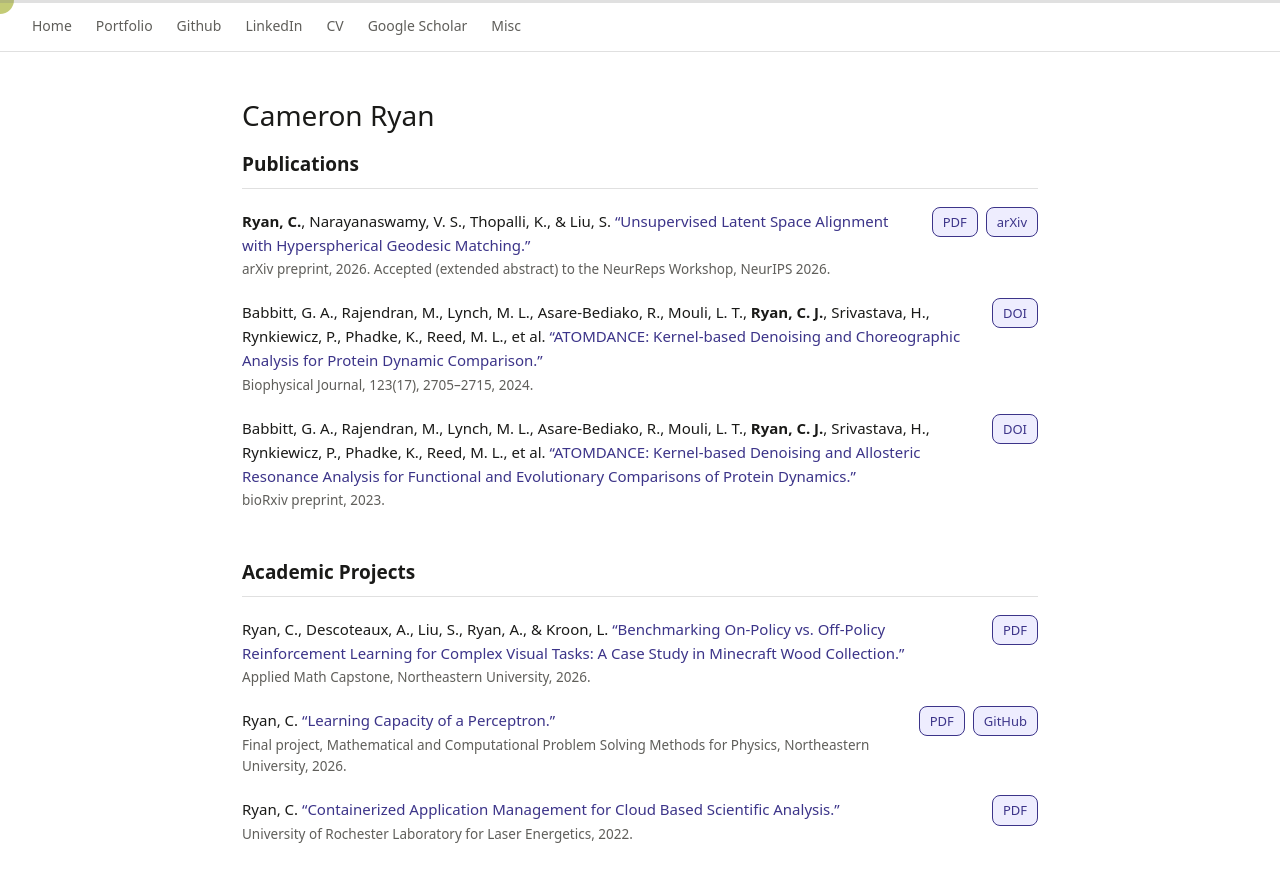
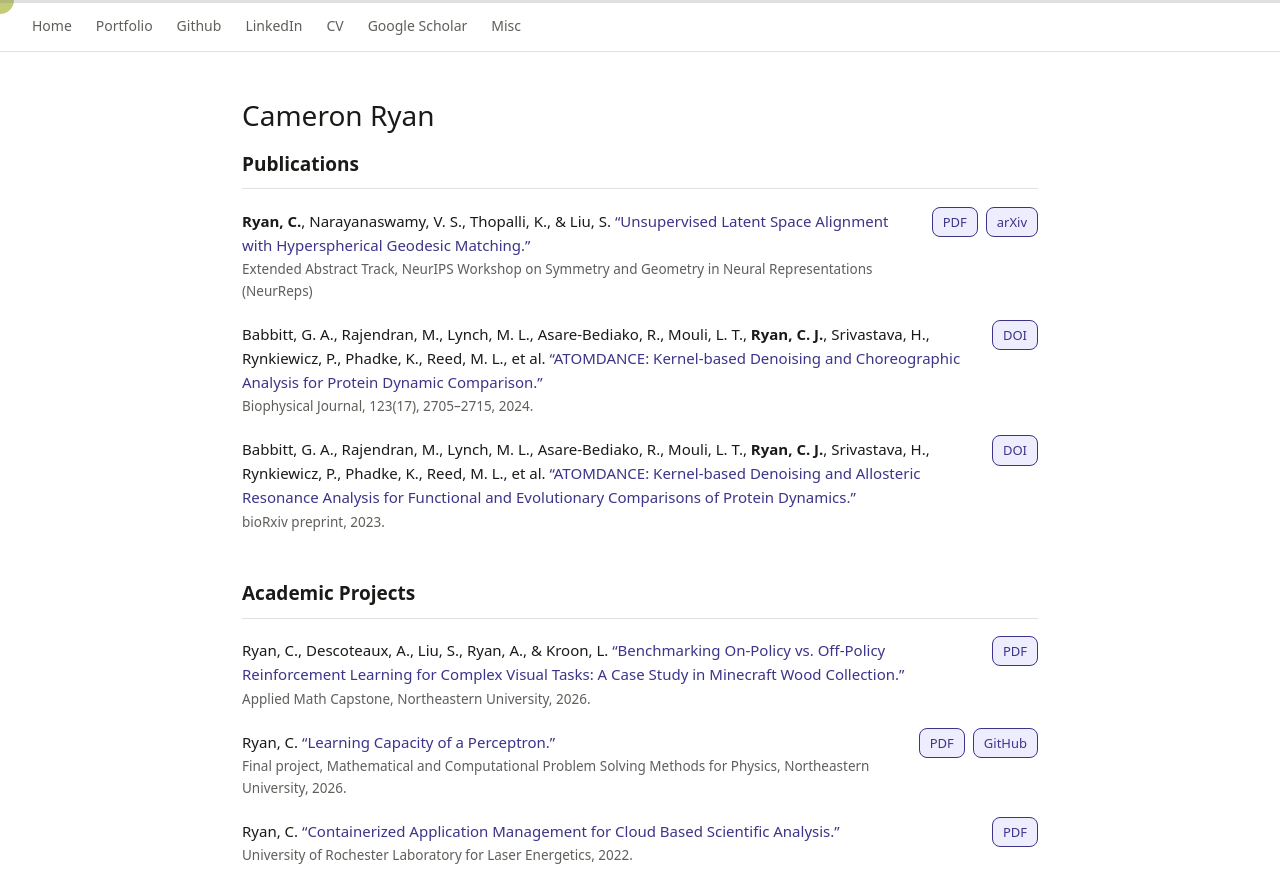
Before and after one commit to cryanwashere/cams-site-V2, a plain HTML site: page portfolio.html in a window 1280 px wide. Shown: the top 870 px of the page. Drawn offline with Linux system fonts and the light colour scheme.

Commit message:
adjusted portfolio

```diff
--- a/portfolio.html
+++ b/portfolio.html
@@ -46,7 +46,7 @@
                 <div class="biblio-main">
                     <span class="biblio-authors"><strong>Ryan, C.</strong>, Narayanaswamy, V. S., Thopalli, K., &amp; Liu, S.</span>
                     <span class="biblio-title"><a href="resume_materials/unsupervised_latent_space_alignment_with_hyperspherical_geodesic_alignmnet_preprint1.pdf" target="_blank">&ldquo;Unsupervised Latent Space Alignment with Hyperspherical Geodesic Matching.&rdquo;</a></span>
-                    <span class="biblio-venue">arXiv preprint, 2026. Accepted (extended abstract) to the NeurReps Workshop, NeurIPS 2026.</span>
+                    <span class="biblio-venue">Extended Abstract Track, NeurIPS Workshop on Symmetry and Geometry in Neural Representations (NeurReps)</span>
                 </div>
                 <div class="biblio-links">
                     <a href="resume_materials/unsupervised_latent_space_alignment_with_hyperspherical_geodesic_alignmnet_preprint1.pdf" target="_blank">PDF</a>
```
